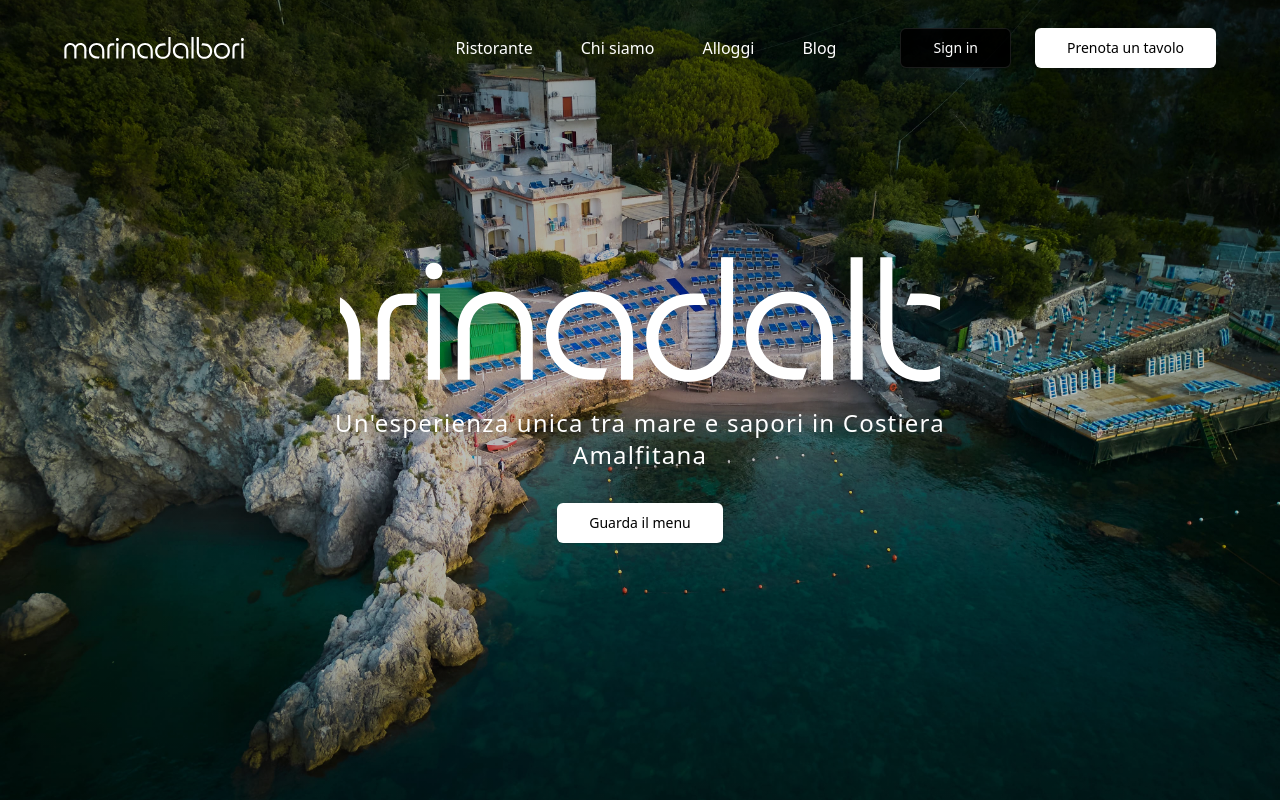
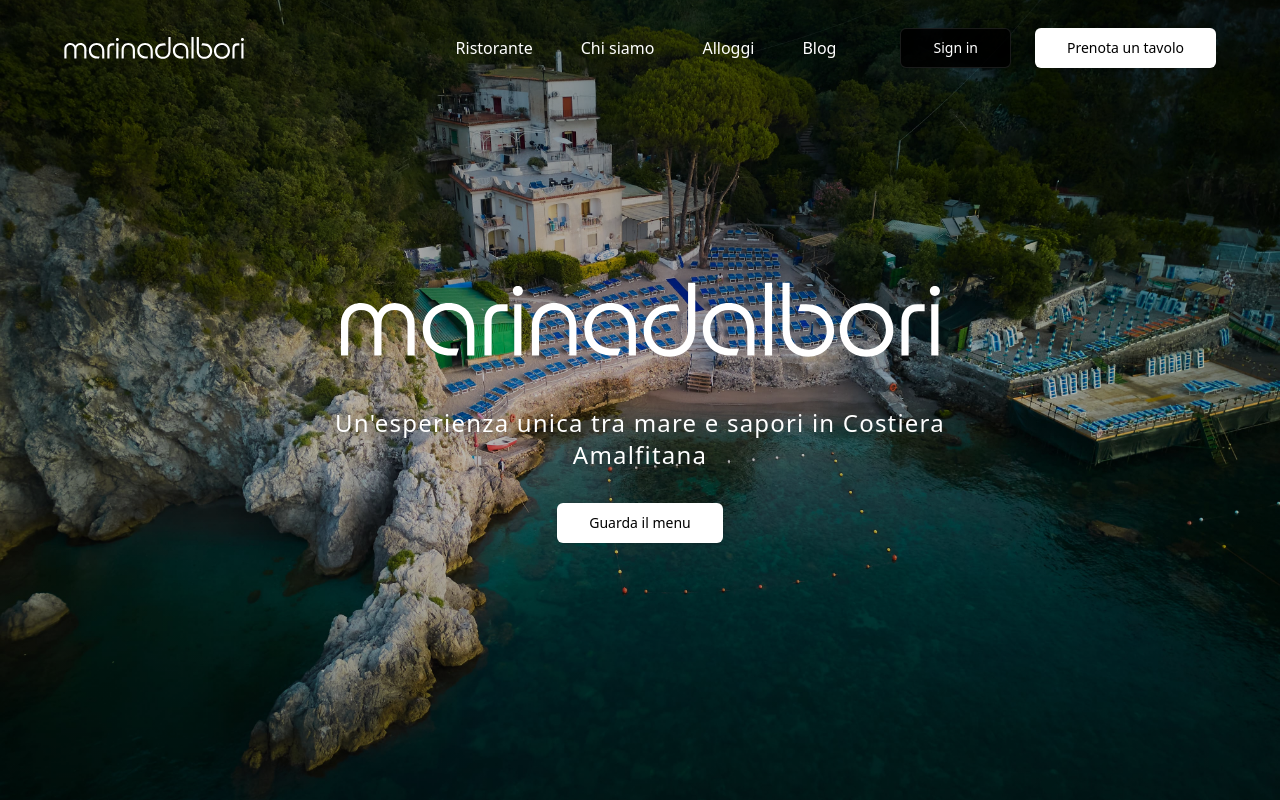
Before and after one commit to aiNicx/marinadalbori_v5, a Next.js app: page / in a window 1280 px wide. Shown: the top 800 px of the page. Built offline with nearby package versions, Linux system fonts and the light colour scheme.

Commit message:
Fix-hero image

```diff
--- a/src/app/(routes)/components/hero.tsx
+++ b/src/app/(routes)/components/hero.tsx
@@ -27,7 +27,9 @@
           priority
           quality={100}
           sizes="100vw"
-          containerClassName="object-cover brightness-110 contrast-105 saturate-105"
+          variant="default"
+          containerClassName="w-full h-full"
+          className="object-cover object-center"
         />
         {/* Overlay scuro */}
         <div className="absolute inset-0 bg-gradient-to-b from-black/40 via-black/25 to-black/40" />
@@ -44,6 +46,7 @@
               fill
               priority
               quality={100}
+              variant="contain"
               sizes="(max-width: 640px) 280px, (max-width: 768px) 400px, (max-width: 1024px) 500px, 600px"
               containerClassName="object-contain"
             />
--- a/src/components/ui/image.tsx
+++ b/src/components/ui/image.tsx
@@ -81,7 +81,7 @@
           fetchPriority="high"
           className={cn(
             "transition-all duration-300",
-            fillProp ? "object-cover" : "",
+            fillProp && variant === "default" ? "object-cover" : "",
             className
           )}
           {...props}
```
